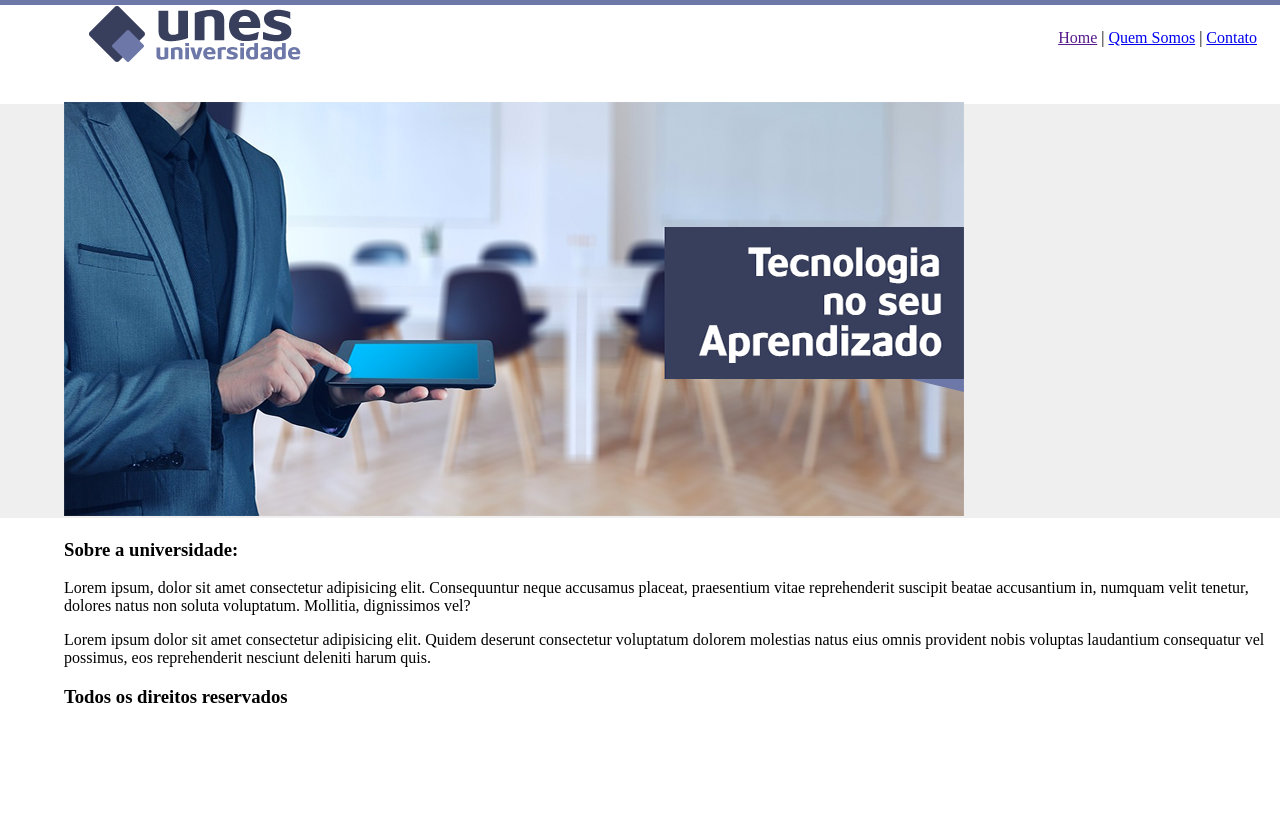
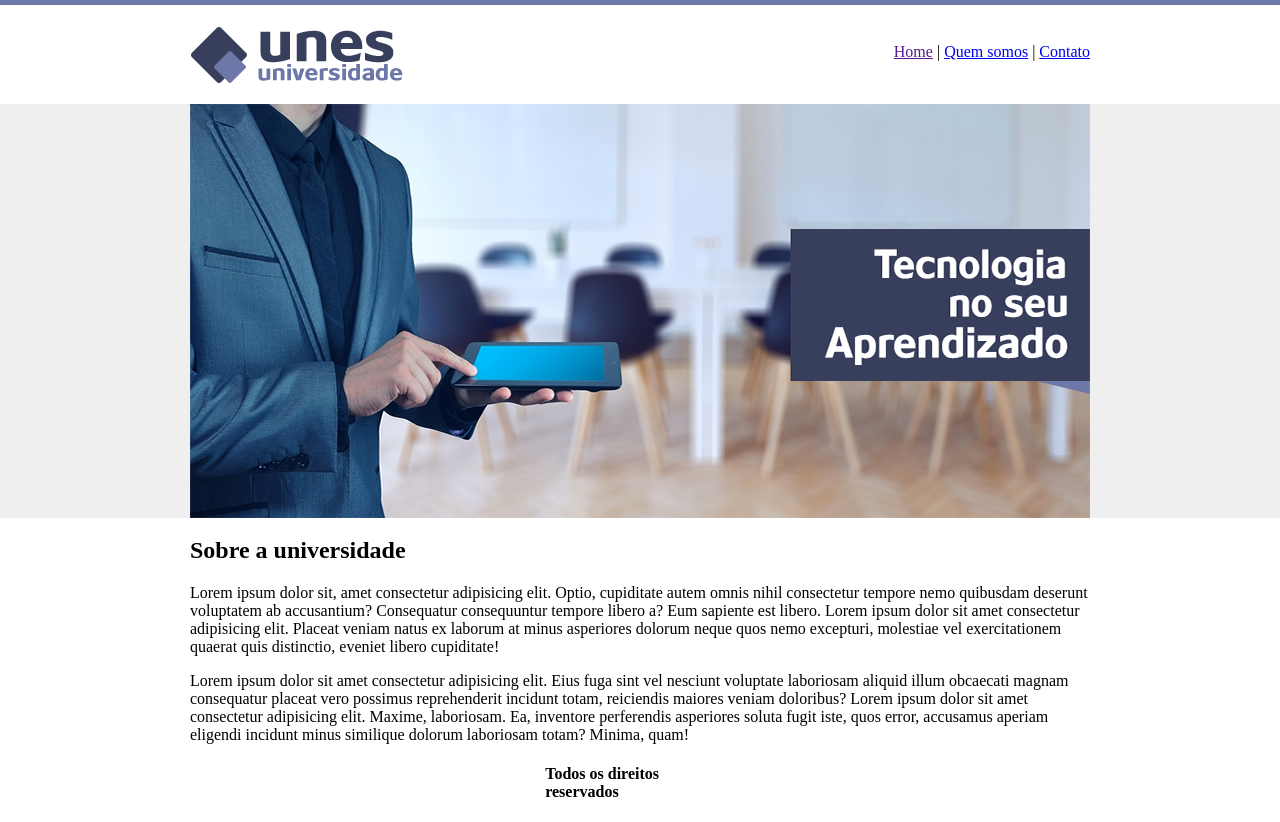
Before and after one commit to Subinoonibus/PontoDeOnibus, a Flask app: page / in a window 1280 px wide. Before the commit the page ends 703 px from the top, so only its background shows below. Run offline with Flask 3, Linux system fonts and the light colour scheme.

Commit message:
dev2
funcional

```diff
--- a/DevDesafio2/static/style.css
+++ b/DevDesafio2/static/style.css
@@ -1,18 +1,32 @@
-#corpo {
-    margin-left: 5%;
+img{
+    position: absolute;
 }
 
-#links {
-    float: right;
-    padding-top: 8px;
-    padding-right: 15px;
+.logo{
+    position: relative;
+    margin: auto;
+    height: 95px;
+    width: 900px;
 }
 
-#cabeçalho {
-    margin-left: 2%;
-    margin-top: 5px;
+.link{
+    position: absolute;
+    top: 35px;
+    right: 0;
 }
 
-#logo {
-    margin-left: 0%;
+.capa{
+    width: 900px;
+    height: 414px;
+    margin: auto;
 }
+
+.texto1{
+    width: 900px;
+    margin: auto;
+}
+
+.rodape{
+    margin: auto;
+    width: 15%;
+}
--- a/DevDesafio2/templates/home.html
+++ b/DevDesafio2/templates/home.html
@@ -3,44 +3,48 @@
 {% block title %} home {% endblock %}
 
 {% block content %}
-<body id="corpo" background="{{ url_for('static', filename='imgs/fundo.png')}}" style="margin-top: 1px;">
-    <div id="interface">
-
-
-<header id="cabeçalho">
-    <img src="{{ url_for('static', filename='imgs/logo.png')}}">
-
-
-        <p id="links">
-            <a href="">Home</a> | <a href="/quemsomos">Quem Somos</a> | <a href="/contato">Contato</a>
+<body id="corpo" background="{{ url_for('static', filename='imgs/fundo.png')}}">
+    <!-- cabeçalho -->
+    <div class="logo">
+        <img src="{{ url_for('static', filename='imgs/logo.png')}}" alt="logo" style="margin-top: 18px;">
+        <div class="link">
+            <span>
+                <a href="">Home</a> |
+            </span>
+            <span>
+                <a href="/quemsomos">Quem somos</a> |
+            </span>
+            <span>
+                <a href="/contato">Contato</a>
+            </span>
+        </div>
+    </div>
+    <!-- corpo da capa -->
+    <div class="capa">
+        <img src="{{ url_for('static', filename='imgs/capa.png')}}" alt="capa" style="height: 414px; margin-top: 1px;">
+    </div>
+    <!-- corpo do texto -->
+    <div class="texto1">
+        <h2>Sobre a universidade</h2>
+        <p>Lorem ipsum dolor sit, amet consectetur adipisicing elit. Optio, cupiditate autem omnis nihil consectetur
+            tempore nemo quibusdam deserunt voluptatem ab accusantium? Consequatur consequuntur tempore libero a? Eum
+            sapiente est libero.
+            Lorem ipsum dolor sit amet consectetur adipisicing elit. Placeat veniam natus ex laborum at minus asperiores
+            dolorum neque quos nemo excepturi, molestiae vel exercitationem quaerat quis distinctio, eveniet libero
+            cupiditate!
         </p>
-        </ul>
-</header>
-
-        <br> <br>
-
-        <img src="{{ url_for('static', filename='imgs/capa.png')}}">
-
-        <div id="texto">
-            <h3>Sobre a universidade:</h3>
-            <p>
-                Lorem ipsum, dolor sit amet consectetur adipisicing elit. Consequuntur neque accusamus placeat,
-                 praesentium vitae reprehenderit suscipit beatae accusantium in, numquam velit tenetur, dolores
-                  natus non soluta voluptatum. Mollitia, dignissimos vel?
-            </p>
-
-            <p>
-                Lorem ipsum dolor sit amet consectetur adipisicing elit. Quidem deserunt consectetur voluptatum
-                 dolorem molestias natus eius omnis provident nobis voluptas laudantium consequatur vel possimus,
-                 eos reprehenderit nesciunt deleniti harum quis.
-            </p>
-
-        </div>
-
-        <h3>Todos os direitos reservados</h3>
-
+        <p>
+            Lorem ipsum dolor sit amet consectetur adipisicing elit. Eius fuga sint vel nesciunt voluptate laboriosam
+            aliquid illum obcaecati magnam consequatur placeat vero possimus reprehenderit incidunt totam, reiciendis
+            maiores veniam doloribus?
+            Lorem ipsum dolor sit amet consectetur adipisicing elit. Maxime, laboriosam. Ea, inventore perferendis
+            asperiores soluta fugit iste, quos error, accusamus aperiam eligendi incidunt minus similique dolorum
+            laboriosam totam? Minima, quam!
+        </p>
     </div>
-
-
+    <!-- rodapé -->
+    <div class="rodape">
+        <h4>Todos os direitos reservados</h4>
+    </div>
 </body>
 {% endblock %}
```
Also changed, not shown: DevDesafio2/templates/contato.html (+33 -26 lines), DevDesafio2/templates/quemsomos.html (+47 -34 lines).
